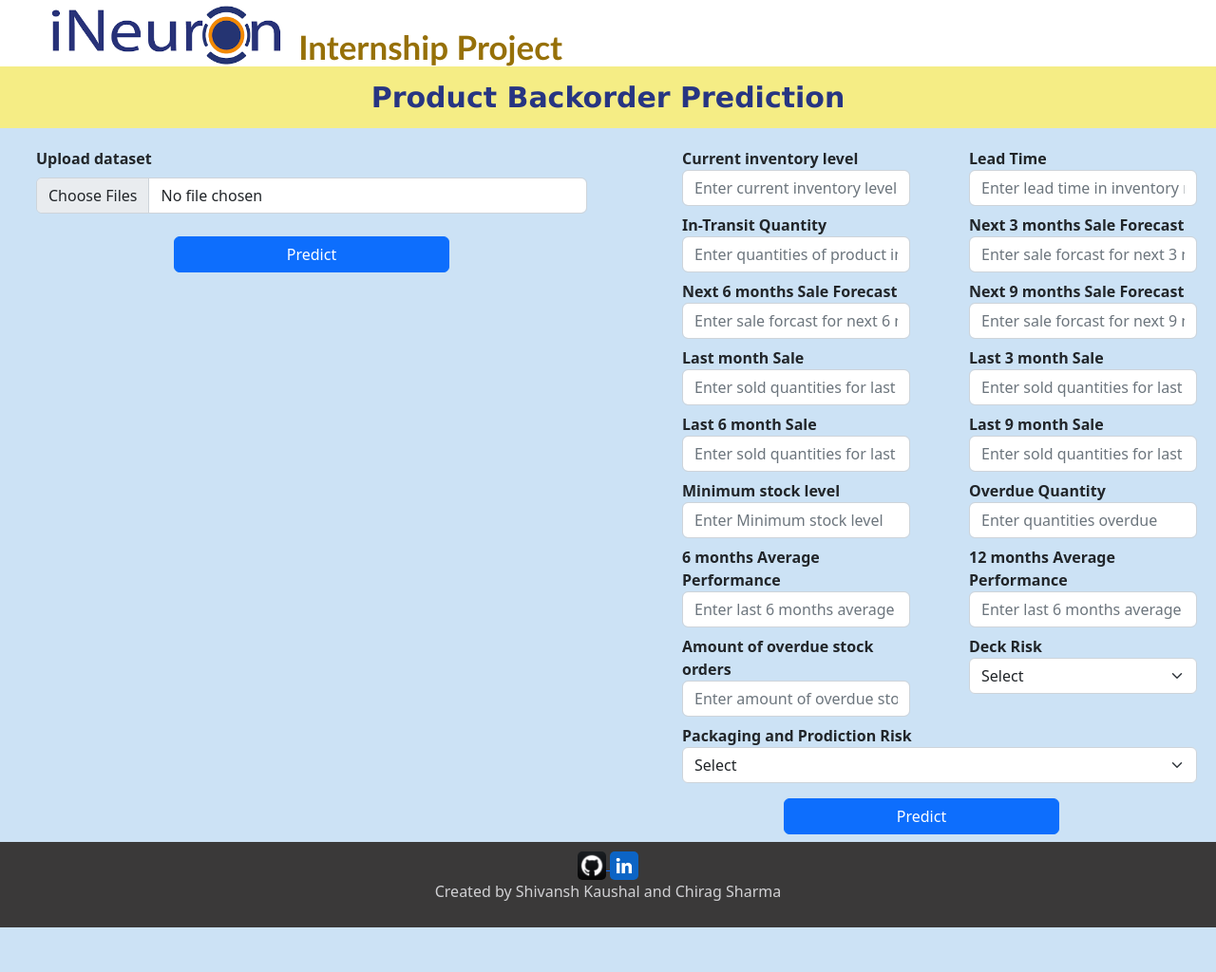
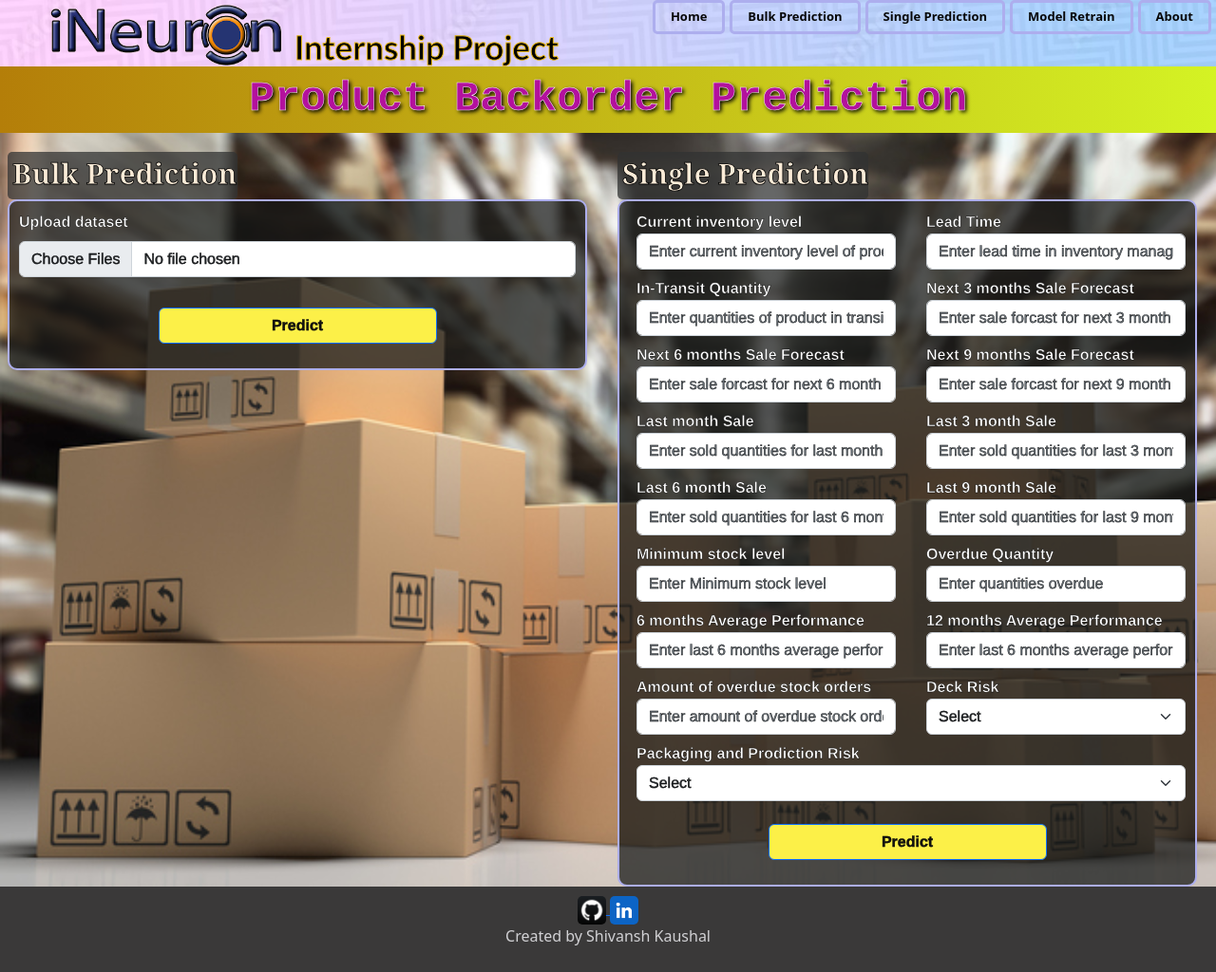
Before and after one commit to shivanshka/Backorder-Prediction, a Flask app: page / in a window 1280 px wide. Shown: the whole page at 95% size. Before the commit the page ends 977 px from the top, so only its background shows below. Run offline with Flask 2, Linux system fonts and the light colour scheme.

Commit message:
css updated

```diff
--- a/templates/result.html
+++ b/templates/result.html
@@ -14,8 +14,10 @@
             padding-right: 20px;
             font-weight: bold;
             width: 100%;
-            background-color: #cce2f5;
-        }
+            background-image: url("./static/img/background.jpg");
+            background-blend-mode: darken;
+            background-size: cover;
+		}
 
         .file-input {
             font-weight: bold;
@@ -26,35 +28,46 @@
             text-align: center;
             font-weight: bold;
 
-            font-size: 30px;
-            background-color: #f5ed85;
-            padding-top: 10px;
-            font-weight: bold;
-            padding-bottom: 10px;
-            color: #273582;
-            font-family: 'Lucida Sans';
+            font-size: 45px;
+            /*background-color: #f5ed85;*/
+            background-image: linear-gradient(to right, rgb(180, 126, 9) , rgb(212, 243, 36));
+            padding-top: 1px;
+            font-weight: bolder;
+            padding-bottom: 1px;
+            color: #b3119d;
+            -webkit-text-stroke: 0.5px rgb(255, 255, 255);
+            text-shadow: 2px 2px 4px #000000;
+            font-family:'Courier New', Courier, monospace;
         }
         .header_1{
             padding-left: 50px;
+            background-image: url("./static/img/444.jpg");
+            background-repeat: no-repeat;
+            background-size: cover;
+	        height: 70px;
         }
         .logo_image{
-            display: inline-block;
-            width:0%;
+            /*display: inline-block;*/
+            float:left;
+
         }
         .logo_title{
-            display: inline-block;
+            display: inline;
             text-align: left;
             vertical-align: bottom;
+            -webkit-text-stroke: 1px rgb(236, 186, 22);
             width:90%;
-            ;
+
         }
         .header2{
-            display: inline;
+            display: table-cell;
             font-size: 35px;
-            color: #967008;
-            font-weight: bold;
-            padding-left: 260px;
-            font-family: 'Gill Sans MT';
+            color: #000000;
+            font-weight: bolder;
+            padding-left: 10px;
+            font-family: 'Gill Sans', 'Gill Sans MT', Calibri, 'Trebuchet MS', sans-serif;
+	        vertical-align: bottom;
+	        height: 70px;
         }
         .footer{
             position: relative;
@@ -81,7 +94,80 @@
             height: 70px;
         }
         .col{
-            padding-left: 50px;
+            padding-left: 20px;
+        }
+		.input_box{
+			background-color: #191a19bd;
+            padding: 10px;
+			border: 2px solid rgb(173, 174, 238);
+            border-radius: 10px;
+            color: #ffffff;
+            -webkit-text-stroke: 0.4px black;
+            font-weight: bold;
+            font-family: 'Franklin Gothic Medium', 'Arial Narrow', Arial, sans-serif;
+		}
+        .single_out{
+            background-color: #191a19bd;
+            padding: 10px;
+			border: 2px solid rgb(173, 174, 238);
+            border-radius: 10px;
+            color: #ffffff;
+            -webkit-text-stroke: 0.4px black;
+            font-weight: bold;
+            font-family: 'Franklin Gothic Medium', 'Arial Narrow', Arial, sans-serif;
+        }
+        ul{
+            display: inline;
+            list-style-type: none;
+            margin: 0;
+            padding: 0;
+            overflow: hidden;
+            background-color: rgba(51, 51, 51, 0);
+        }
+
+        li{
+            float: right;
+            /*border-right: 1px solid #bbb;*/
+            /*border-left: 2px solid #bbb;*/
+            padding-right: 5px;
+        }
+
+        li a {
+            display: block;
+            color: rgb(7, 7, 7);
+            text-align: center;
+            padding: 5px 16px;
+            text-decoration: none;
+            font-size: 13px;
+            border: 3px solid rgb(173, 174, 238);
+            font-weight: bold;
+            border-radius: 5px;
+        }
+
+        li a:hover {
+            background-color: rgba(255, 238, 0, 0.61);
+        }
+        /*li:last-child {
+            border-right: none;
+        }*/
+        .my-3{
+            background-color: rgb(252, 240, 72);
+            color: #111;
+            font-weight: bold;
+        }
+        .message{
+            font-size: 20px;
+            font-style: oblique;
+        }
+        .bulk_class_label{
+            background-color: #313332bd;
+            padding: 0px 0px 5px 5px;
+            font-size: 30px;
+            border-radius: 5px;
+            color: antiquewhite;
+            -webkit-text-stroke: 0.8px black;
+            font-family: Cambria, Cochin, "Georgia", Times, 'Times New Roman', serif;
+            font-weight: bolder;
         }
     </style>
 
@@ -94,8 +180,17 @@
     <header class="header_1">
         <div class="logo_image">
             <a href="/" class="" data-image-width="430" data-image-height="117">
-                <img src="{{ url_for('static', filename='img/index.png') }}" class="logo">
+                <img src="{{ url_for('static', filename='img/index2.png') }}" class="logo">
             </a>
+        </div>
+        <div>
+            <ul>
+                <li><a href="#about">About</a></li>
+                <li><a href="/start_train">Model Retrain</a></li>
+                <li><a href="#contact">Single Prediction</a></li>
+                <li><a href="#news">Bulk Prediction</a></li>
+                <li><a class="active" href="#home">Home</a></li>
+            </ul>
         </div>
         <div class="logo_title">
             <h3 class="header2">Internship Project</h3>
@@ -109,21 +204,18 @@
         <div class="row">
             <!-- file input column -->
             <div class="col file-input">
-                <form action="/bulk_predict" method="POST" enctype="multipart/form-data">
+                <label class="bulk_class_label">Bulk Prediction</label>
+                <form class="input_box" action="/bulk_predict" method="POST" enctype="multipart/form-data">
                     <label for="">Upload dataset</label>
                     <div class="input-group mb-3 my-2">
                         <input type="file" multiple class="form-control" id="inputGroupFile01" name="files">
                     </div>
                     <center>
                         <div class="d-grid gap-2 col-6 mx-auto">
-                            <button class="btn btn-primary my-2" type="submit">Predict</button>
+                            <button class="btn btn-primary my-3" type="submit">Predict</button>
                         </div>
                     </center>
                 </form>
-            </div>
-
-            <!-- user input column -->
-            <div class="col">
                 <!-- Alert Message -->
                 {% with message = get_flashed_messages(with_categories=true) %}
                 {% if message %}
@@ -137,7 +229,12 @@
                 {% endfor %}
                 {% endif %}
                 {% endwith %}
-                <form action="/single_predict" method="POST">
+            </div>
+
+            <!-- user input column -->
+            <div class="col">
+                <label class="bulk_class_label">Single Prediction</label>
+                <form class="single_out" action="/single_predict" method="POST">
                     <!-- 1st row -->
                     <div class="row">
                         <div class="col">
@@ -269,7 +366,7 @@
 
                     <center>
                         <div class="d-grid gap-2 col-6 mx-auto">
-                            <button class="btn btn-primary my-2" type="submit">Predict</button>
+                            <button class="btn btn-primary my-3" type="submit">Predict</button>
                         </div>
                     </center>
 
@@ -289,7 +386,7 @@
         <a href="https://www.linkedin.com/in/shivansh-ka" class="linkedin" data-image-width="100" data-image-height="100" title="Developen Linkedin Id" target="_blank">
             <img src="{{ url_for('static', filename='img/linkied.png') }}" class="linkedin_image">
           </a>
-        <p class="footer-text">Created by Shivansh Kaushal and Chirag Sharma</p>
+        <p class="footer-text">Created by Shivansh Kaushal</p>
       </div></footer>
 
 </body>
```
Also changed, not shown: static/img/444.jpg (added), static/img/background.jpg (added), static/img/index2.png (added), 2 other files.
